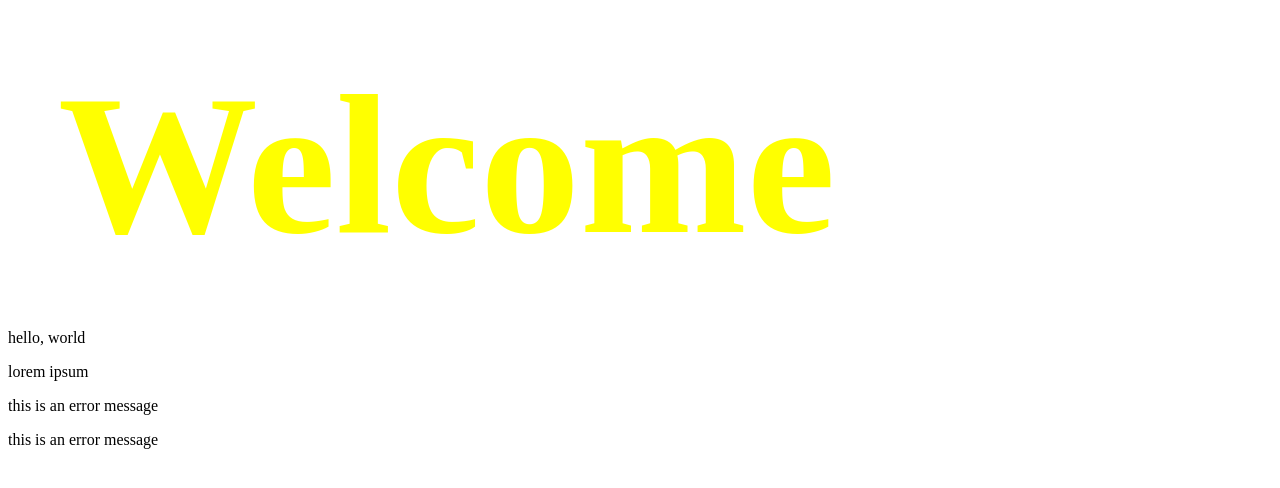
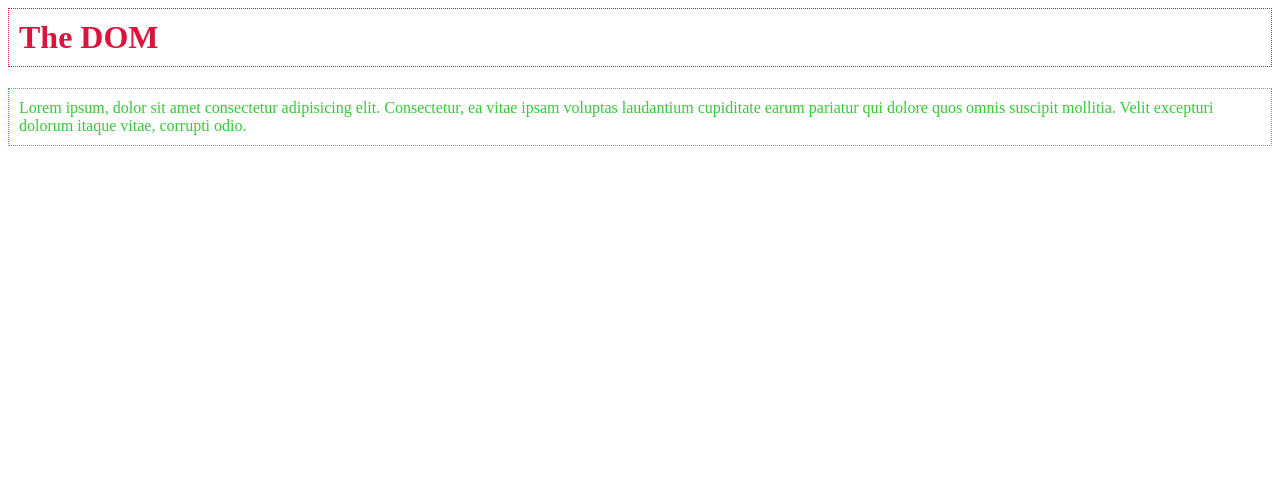
Before and after one commit to miyushan/JavaScript, a plain HTML site: page index.html in a window 1280 px wide. Drawn offline with Linux system fonts and the light colour scheme.

Commit message:
add and remove classes

```diff
--- a/index.html
+++ b/index.html
@@ -3,19 +3,16 @@
     <meta charset="UTF-8">
     <meta http-equiv="X-UA-Compatible" content="IE=edge">
     <meta name="viewport" content="width=device-width, initial-scale=1.0">
+    <link rel="stylesheet" href="styles.css">
     <title id="pageTitle">Document</title>
 
 </head>
 <body>
-    <h1 class="main_headline">Welcome</h1>
+    <h1>The DOM</h1>
 
-    <div>
-        <p>hello, world</p>
-        <p>lorem ipsum</p>
-        <p class="error">this is an error message</p>
-    </div>
-
-    <div class="error">this is an error message</div>
+    <p class="success">
+        Lorem ipsum, dolor sit amet consectetur adipisicing elit. Consectetur, ea vitae ipsam voluptas laudantium cupiditate earum pariatur qui dolore quos omnis suscipit mollitia. Velit excepturi dolorum itaque vitae, corrupti odio.
+    </p>
 
     <script src="sandbox.js"></script>
 </body>
--- a/sandbox.js
+++ b/sandbox.js
@@ -1,8 +1,3 @@
-const content = document.querySelector('.main_headline');
-
-console.log(content.getAttribute('main_headline'));
-content.setAttribute('class','newClass');
-content.setAttribute('style','color: yellow');
-
-content.style.margin = '50px';
-content.style.fontSize = '200px';
+const temp = document.querySelector('h1');
+temp.classList.add('error');
+//temp.classList.remove('error');
--- /dev/null
+++ b/styles.css
@@ -0,0 +1,11 @@
+.error{
+    padding: 10px;
+    color: crimson;
+    border: 1px dotted crimson;
+}
+
+.success{
+    padding: 10px;
+    color: limegreen;
+    border: 1px dotted limegreen;
+}
```
